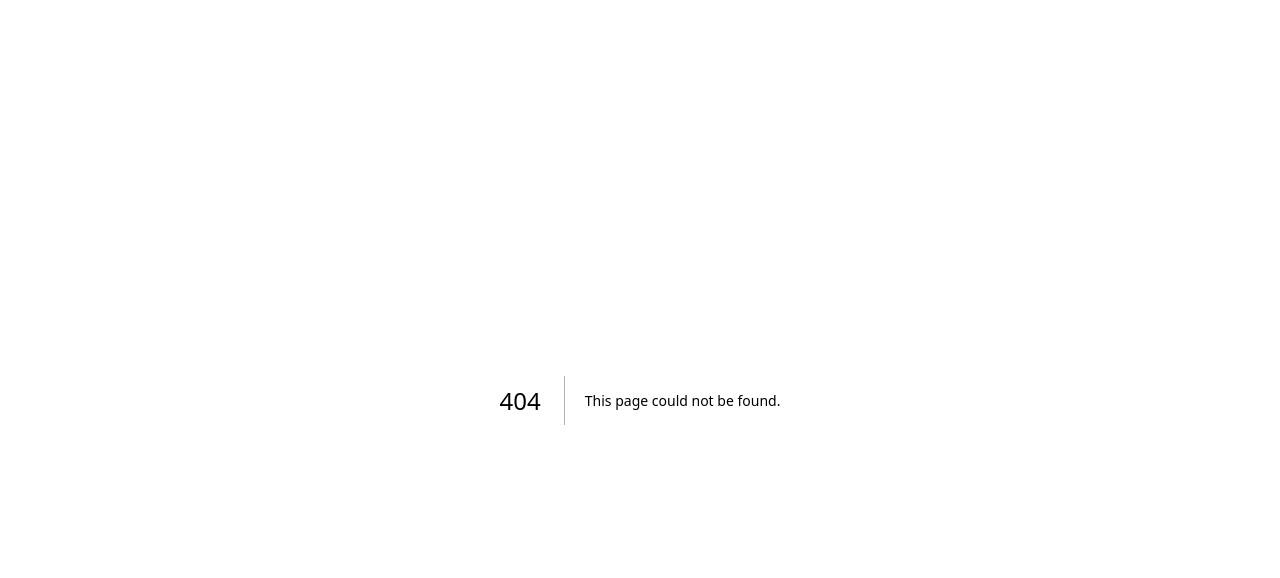
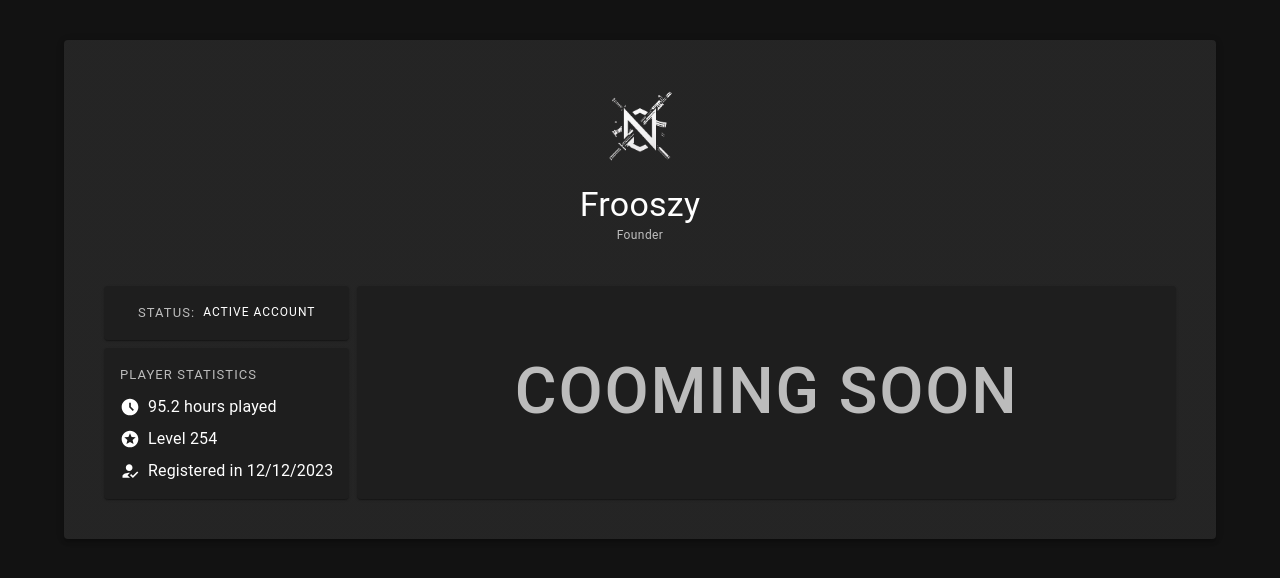
Before and after one commit to New-Frontiers-Team/platform-frontend, a Next.js app: page /app/profile in a window 1280 px wide. Before the commit this address had no page. Shown: the top 578 px of the page. Built offline with nearby package versions, Linux system fonts and the light colour scheme.

Commit message:
Visual for app profile

```diff
--- a/package.json
+++ b/package.json
@@ -9,7 +9,10 @@
     "lint": "next lint"
   },
   "dependencies": {
-    "@material-tailwind/react": "^2.1.5",
+    "@emotion/react": "^11.11.1",
+    "@emotion/styled": "^11.11.0",
+    "@mui/icons-material": "^5.15.0",
+    "@mui/material": "^5.14.20",
     "next": "14.0.4",
     "react": "^18",
     "react-dom": "^18"
--- /dev/null
+++ b/src/app/app/layout.tsx
@@ -0,0 +1,18 @@
+"use client"
+import { ThemeProvider, createTheme } from '@mui/material/styles';
+import CssBaseline from '@mui/material/CssBaseline';
+
+const darkTheme = createTheme({
+  palette: {
+    mode: 'dark',
+  },
+});
+
+export default function AppLayout({ children }: { children: React.ReactNode }) {
+  return (
+    <ThemeProvider theme={darkTheme}>
+      <CssBaseline />
+      {children}
+    </ThemeProvider>
+  )
+}
--- /dev/null
+++ b/src/app/app/profile/page.tsx
@@ -0,0 +1,89 @@
+import { Avatar, Box, Card, CardContent, Container, CssBaseline, Paper, Typography } from "@mui/material";
+import StarsIcon from '@mui/icons-material/Stars';
+import AccessTimeFilledIcon from '@mui/icons-material/AccessTimeFilled';
+import HowToRegIcon from '@mui/icons-material/HowToReg';
+
+export default function SystemProfile() {
+  return (
+    <Container component="main" maxWidth="lg" sx={{ paddingTop: 5 }}>
+      <CssBaseline />
+      <Paper elevation={3} sx={{ padding: 5 }}>
+        <Box sx={{
+          display: 'flex',
+          flexDirection: 'column',
+          alignItems: 'center',
+          mb: 5
+        }}>
+          <Avatar alt="Profile Avatar" src="/logo.png" sx={{
+            width: 96,
+            height: 96,
+            mb: 1
+          }} />
+          <Typography variant="h4">Frooszy</Typography>
+          <Typography variant="caption" color="text.secondary">Founder</Typography>
+        </Box>
+        <Box sx={{ display: 'flex', gap: 1 }}>
+          <Box sx={{
+            display: 'flex',
+            flexDirection: 'column',
+            flexGrow: 0,
+            gap: 1
+          }}>
+            <Paper sx={{
+              display: 'flex',
+              padding: '10px 16px',
+              justifyContent: 'center',
+              alignItems: 'center'
+            }}>
+              <Typography color="text.secondary" variant="overline" fontSize="small" mr={1}>Status:</Typography>
+              <Typography variant="overline" >Active account</Typography>
+            </Paper>
+            <Paper sx={{
+              display: 'flex',
+              minWidth: 230,
+              flexDirection: 'column',
+              padding: '10px 16px'
+            }}>
+              <Typography color="text.secondary" variant="overline" fontSize='small'>Player statistics</Typography>
+              <Box sx={{
+                display: 'flex',
+                flexDirection: 'column',
+                height: '100%',
+              }}>
+                <Box sx={{
+                  display: 'flex',
+                  alignItems: 'center',
+                  marginBottom: 0.5
+                }}>
+                  <AccessTimeFilledIcon fontSize="small" sx={{ mr: 1 }} />
+                  <Typography variant="subtitle1">95.2 hours played</Typography>
+                </Box>
+                <Box sx={{
+                  display: 'flex',
+                  alignItems: 'center',
+                  marginBottom: 0.5
+                }}>
+                  <StarsIcon fontSize="small" sx={{ mr: 1 }} />
+                  <Typography variant="subtitle1">Level 254</Typography>
+                </Box>
+                <Box sx={{
+                  display: 'flex',
+                  alignItems: 'center',
+                  marginBottom: 0.5
+                }}>
+                  <HowToRegIcon fontSize="small" sx={{ mr: 1 }} />
+                  <Typography variant="subtitle1">Registered in 12/12/2023</Typography>
+                </Box>
+              </Box>
+            </Paper>
+          </Box>
+          <Box sx={{ flexGrow: 2 }}>
+            <Paper sx={{ display: 'flex', height: '100%', width: '100%', padding: '10px 16px', justifyContent: 'center', alignItems: 'center' }}>
+              <Typography fontSize={64} variant="button" color="text.secondary">Cooming soon</Typography>
+            </Paper>
+          </Box>
+        </Box>
+      </Paper>
+    </Container>
+  )
+}
--- a/src/app/globals.css
+++ b/src/app/globals.css
@@ -18,10 +18,5 @@
 
 body {
   color: rgb(var(--foreground-rgb));
-  background: linear-gradient(
-      to bottom,
-      transparent,
-      rgb(var(--background-end-rgb))
-    )
-    rgb(var(--background-start-rgb));
+  background: rgb(18, 18, 18)
 }
--- a/src/app/page.tsx
+++ b/src/app/page.tsx
@@ -13,7 +13,7 @@ export default function Home() {
           />
         </div>
         <div className="flex flex-col justify-center items-center gap-2">
-          <div className="relative w-[430px] h-[70px] ">
+          <div className="relative w-[430px] h-[70px]">
             <Image
               src="/new-frontiers.png"
               alt="New Frontiers name"
```
Also changed, not shown: 1 other file (tests, documents, lock files or other folders).
